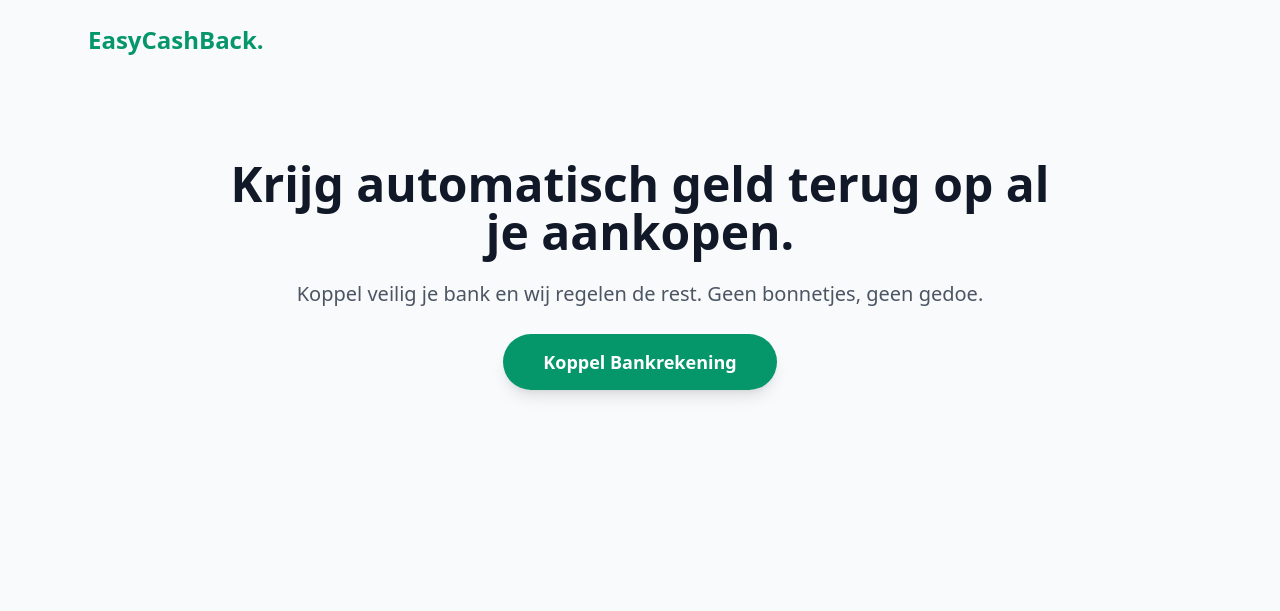
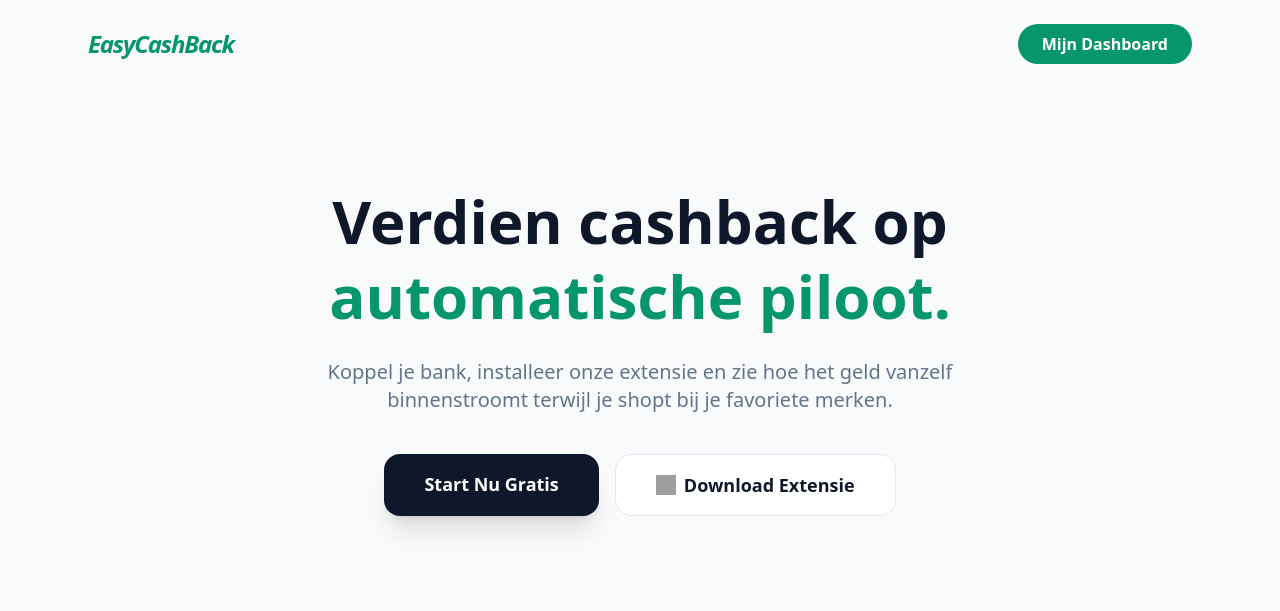
Before and after one commit to sakab413/mijn-stripe-app, a Flask app: page / in a window 1280 px wide. Shown: the top 611 px of the page. Run offline with Flask 3, Linux system fonts and the light colour scheme; some libraries are stand-ins or nearby versions; grey boxes are pictures that could not be loaded.

Commit message:
Update index.html

```diff
--- a/templates/index.html
+++ b/templates/index.html
@@ -2,20 +2,25 @@
 <html lang="nl">
 <head>
     <meta charset="UTF-8">
-    <meta name="viewport" content="width=device-width, initial-scale=1.0">
-    <title>EasyCashBack | Slimmer Winkelen</title>
+    <title>EasyCashBack | Geld terug terwijl je shopt</title>
     <script src="https://cdn.tailwindcss.com"></script>
 </head>
-<body class="bg-gray-50 text-gray-900 font-sans">
+<body class="bg-slate-50 font-sans text-slate-900">
     <nav class="p-6 flex justify-between items-center max-w-6xl mx-auto">
-        <h1 class="text-2xl font-bold text-emerald-600">EasyCashBack.</h1>
+        <h1 class="text-2xl font-black text-emerald-600 italic tracking-tighter">EasyCashBack</h1>
+        <a href="/connect-bank" class="bg-emerald-600 text-white px-6 py-2 rounded-full font-bold hover:bg-emerald-700 transition">Mijn Dashboard</a>
     </nav>
-    <main class="max-w-4xl mx-auto text-center py-20 px-6">
-        <h2 class="text-5xl font-extrabold mb-6">Krijg automatisch geld terug op al je aankopen.</h2>
-        <p class="text-xl text-gray-600 mb-10">Koppel veilig je bank en wij regelen de rest. Geen bonnetjes, geen gedoe.</p>
-        <a href="/connect-bank" class="bg-emerald-600 text-white px-10 py-4 rounded-full font-bold text-lg hover:bg-emerald-700 transition shadow-lg">
-            Koppel Bankrekening
-        </a>
-    </main>
+
+    <header class="max-w-6xl mx-auto px-6 py-24 text-center">
+        <h2 class="text-6xl font-extrabold mb-6 leading-tight">Verdien cashback op <br><span class="text-emerald-600">automatische piloot.</span></h2>
+        <p class="text-xl text-slate-500 mb-10 max-w-2xl mx-auto">Koppel je bank, installeer onze extensie en zie hoe het geld vanzelf binnenstroomt terwijl je shopt bij je favoriete merken.</p>
+
+        <div class="flex flex-col md:flex-row justify-center gap-4">
+            <a href="/connect-bank" class="bg-slate-900 text-white px-10 py-4 rounded-2xl font-bold text-lg hover:scale-105 transition shadow-xl">Start Nu Gratis</a>
+            <a href="#" onclick="alert('Demo: De extensie wordt nu geladen via je lokale bestanden.')" class="bg-white border border-slate-200 px-10 py-4 rounded-2xl font-bold text-lg hover:bg-slate-50 transition flex items-center gap-2">
+                <img src="https://www.google.com/chrome/static/images/chrome-logo.svg" class="w-5 h-5"> Download Extensie
+            </a>
+        </div>
+    </header>
 </body>
 </html>
```
